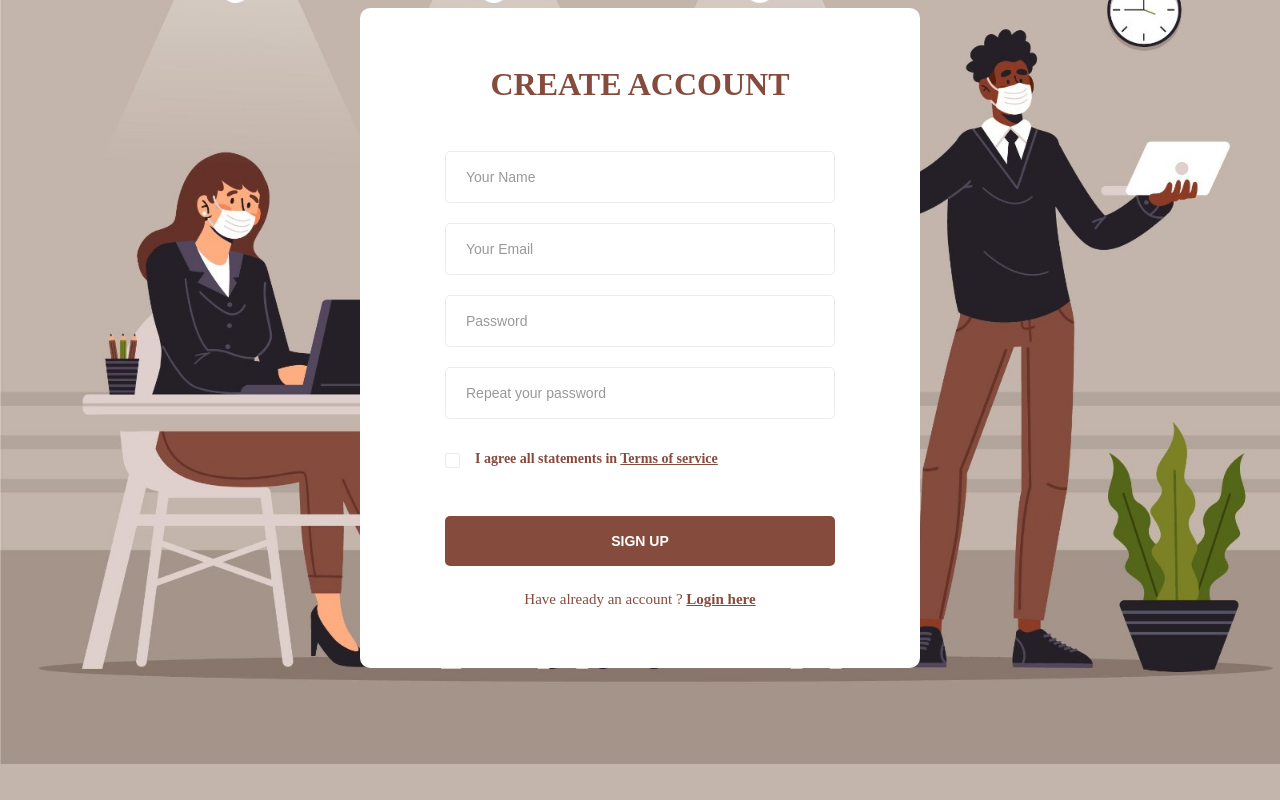
After one commit to JannatN/EmployeesProject, a PHP site: page /registration.html in a window 1280 px wide. The commit adds this page. Run offline with PHP 8.4, Linux system fonts and the light colour scheme; some web fonts are replaced.

Commit message:
design resitration

```diff
--- a/employee.css
+++ b/employee.css
@@ -1,5 +1,5 @@
 body {
-    background-color: #4583a5;
+    background-color: #c3b5ac;
     color: white;
     text-align: center;
     font-family: Cambria, Cochin, Georgia, Times, 'Times New Roman', serif;
--- /dev/null
+++ b/registarion.css
@@ -0,0 +1,433 @@
+/* @extend display-flex; */
+
+ display-flex, .display-flex, .display-flex-center {
+    display: flex;
+    display: -webkit-flex;
+}
+
+/* @extend list-type-ulli; */
+
+list-type-ulli {
+    list-style-type: none;
+    margin: 0;
+    padding: 0;
+}
+
+/* Montserrat-300 - latin */
+
+@font-face {
+    font-family: 'Montserrat';
+    font-style: normal;
+    font-weight: 300;
+    src: url("../fonts/montserrat/Montserrat-Light.ttf");
+    /* IE9 Compat Modes */
+}
+
+@font-face {
+    font-family: 'Montserrat';
+    font-style: normal;
+    font-weight: 400;
+    src: url("../fonts/montserrat/Montserrat-Regular.ttf");
+    /* IE9 Compat Modes */
+}
+
+@font-face {
+    font-family: 'Montserrat';
+    font-style: italic;
+    font-weight: 400;
+    src: url("../fonts/montserrat/Montserrat-Italic.ttf");
+    /* IE9 Compat Modes */
+}
+
+@font-face {
+    font-family: 'Montserrat';
+    font-style: normal;
+    font-weight: 500;
+    src: url("../fonts/montserrat/Montserrat-Medium.ttf");
+    /* IE9 Compat Modes */
+}
+
+@font-face {
+    font-family: 'Montserrat';
+    font-style: normal;
+    font-weight: 600;
+    src: url("../fonts/montserrat/Montserrat-SemiBold.ttf");
+    /* IE9 Compat Modes */
+}
+
+@font-face {
+    font-family: 'Montserrat';
+    font-style: normal;
+    font-weight: 700;
+    src: url("../fonts/montserrat/Montserrat-Bold.ttf");
+    /* IE9 Compat Modes */
+}
+
+@font-face {
+    font-family: 'Montserrat';
+    font-style: italic;
+    font-weight: 700;
+    src: url("../fonts/montserrat/Montserrat-BoldItalic.ttf");
+    /* IE9 Compat Modes */
+}
+
+@font-face {
+    font-family: 'Montserrat';
+    font-style: italic;
+    font-weight: 900;
+    src: url("../fonts/montserrat/montserrat-v12-latin-900.ttf"), url("../fonts/montserrat/montserrat-v12-latin-900.eot") format("embedded-opentype"), url("../fonts/montserrat/montserrat-v12-latin-900.svg") format("woff2"), url("../fonts/montserrat/montserrat-v12-latin-900.woff") format("woff"), url("../fonts/montserrat/montserrat-v12-latin-900.woff2") format("truetype");
+}
+
+a:focus, a:active {
+    text-decoration: none;
+    outline: none;
+    transition: all 300ms ease 0s;
+    -moz-transition: all 300ms ease 0s;
+    -webkit-transition: all 300ms ease 0s;
+    -o-transition: all 300ms ease 0s;
+    -ms-transition: all 300ms ease 0s;
+}
+
+input, select, textarea {
+    outline: none;
+    appearance: unset !important;
+    -moz-appearance: unset !important;
+    -webkit-appearance: unset !important;
+    -o-appearance: unset !important;
+    -ms-appearance: unset !important;
+}
+
+input::-webkit-outer-spin-button, input::-webkit-inner-spin-button {
+    appearance: none !important;
+    -moz-appearance: none !important;
+    -webkit-appearance: none !important;
+    -o-appearance: none !important;
+    -ms-appearance: none !important;
+    margin: 0;
+}
+
+input:focus, select:focus, textarea:focus {
+    outline: none;
+    box-shadow: none !important;
+    -moz-box-shadow: none !important;
+    -webkit-box-shadow: none !important;
+    -o-box-shadow: none !important;
+    -ms-box-shadow: none !important;
+}
+
+input[type=checkbox] {
+    appearance: checkbox !important;
+    -moz-appearance: checkbox !important;
+    -webkit-appearance: checkbox !important;
+    -o-appearance: checkbox !important;
+    -ms-appearance: checkbox !important;
+}
+
+input[type=radio] {
+    appearance: radio !important;
+    -moz-appearance: radio !important;
+    -webkit-appearance: radio !important;
+    -o-appearance: radio !important;
+    -ms-appearance: radio !important;
+}
+
+img {
+    max-width: 100%;
+    height: auto;
+}
+
+figure {
+    margin: 0;
+}
+
+p {
+    margin-bottom: 0px;
+    font-size: 15px;
+    color: #777;
+}
+
+h2 {
+    line-height: 1.66;
+    margin: 0;
+    padding: 0;
+    font-weight: 900;
+    color: #854b3d;
+    font-family: 'Montserrat';
+    font-size: 2.5vw;
+    text-transform: uppercase;
+    text-align: center;
+    margin-bottom: 40px;
+}
+
+.clear {
+    clear: both;
+}
+
+body {
+    line-height: 1.8;
+    font-weight: 400;
+    font-family: 'Montserrat';
+    background-image: url("wh.jpeg");
+    background-repeat: no-repeat;
+    background-size: cover;
+    -moz-background-size: cover;
+    -webkit-background-size: cover;
+    -o-background-size: cover;
+    -ms-background-size: cover;
+    background-position: center center;
+    /* padding: 115px 0; */
+}
+
+.container {
+    width: 560px;
+    position: relative;
+    margin: 0 auto;
+}
+
+.display-flex {
+    justify-content: space-between;
+    -moz-justify-content: space-between;
+    -webkit-justify-content: space-between;
+    -o-justify-content: space-between;
+    -ms-justify-content: space-between;
+    align-items: center;
+    -moz-align-items: center;
+    -webkit-align-items: center;
+    -o-align-items: center;
+    -ms-align-items: center;
+}
+
+.display-flex-center {
+    justify-content: center;
+    -moz-justify-content: center;
+    -webkit-justify-content: center;
+    -o-justify-content: center;
+    -ms-justify-content: center;
+    align-items: center;
+    -moz-align-items: center;
+    -webkit-align-items: center;
+    -o-align-items: center;
+    -ms-align-items: center;
+}
+
+.position-center {
+    position: absolute;
+    top: 50%;
+    left: 50%;
+    transform: translate(-50%, -50%);
+    -moz-transform: translate(-50%, -50%);
+    -webkit-transform: translate(-50%, -50%);
+    -o-transform: translate(-50%, -50%);
+    -ms-transform: translate(-50%, -50%);
+}
+
+.signup-content {
+    background: #fff;
+    border-radius: 10px;
+    -moz-border-radius: 10px;
+    -webkit-border-radius: 10px;
+    -o-border-radius: 10px;
+    -ms-border-radius: 10px;
+    padding: 50px 85px;
+}
+
+.form-group {
+    overflow: hidden;
+    margin-bottom: 20px;
+}
+
+.form-input {
+    width: 100%;
+    border: 1px solid #ebebeb;
+    border-radius: 5px;
+    -moz-border-radius: 5px;
+    -webkit-border-radius: 5px;
+    -o-border-radius: 5px;
+    -ms-border-radius: 5px;
+    padding: 17px 20px;
+    box-sizing: border-box;
+    font-size: 14px;
+    font-weight: 500;
+    color: #222;
+}
+
+.form-input::-webkit-input-placeholder {
+    color: #999;
+}
+
+.form-input::-moz-placeholder {
+    color: #999;
+}
+
+.form-input:-ms-input-placeholder {
+    color: #999;
+}
+
+.form-input:-moz-placeholder {
+    color: #999;
+}
+
+.form-input::-webkit-input-placeholder {
+    font-weight: 500;
+}
+
+.form-input::-moz-placeholder {
+    font-weight: 500;
+}
+
+.form-input:-ms-input-placeholder {
+    font-weight: 500;
+}
+
+.form-input:-moz-placeholder {
+    font-weight: 500;
+}
+
+.form-input:focus {
+    border: 1px solid transparent;
+    -webkit-border-image-source: -webkit-linear-gradient(to right, #854b3d, #854b3d);
+    -moz-border-image-source: -moz-linear-gradient(to right, #854b3d, #854b3d);
+    -o-border-image-source: -o-linear-gradient(to right, #854b3d, #854b3d);
+    border-image-source: linear-gradient(to right, #854b3d, #854b3d);
+    -webkit-border-image-slice: 1;
+    border-image-slice: 1;
+    border-radius: 5px;
+    -moz-border-radius: 5px;
+    -webkit-border-radius: 5px;
+    -o-border-radius: 5px;
+    -ms-border-radius: 5px;
+    background-origin: border-box;
+    background-clip: content-box, border-box;
+}
+
+.form-input:focus::-webkit-input-placeholder {
+    color: #222;
+}
+
+.form-input:focus::-moz-placeholder {
+    color: #222;
+}
+
+.form-input:focus:-ms-input-placeholder {
+    color: #222;
+}
+
+.form-input:focus:-moz-placeholder {
+    color: #222;
+}
+
+.form-submit {
+    width: 100%;
+    border-radius: 5px;
+    -moz-border-radius: 5px;
+    -webkit-border-radius: 5px;
+    -o-border-radius: 5px;
+    -ms-border-radius: 5px;
+    padding: 17px 20px;
+    box-sizing: border-box;
+    font-size: 14px;
+    font-weight: 700;
+    color: #fff;
+    text-transform: uppercase;
+    border: none;
+    background-image: -moz-linear-gradient(to left, #854b3d, #854b3d);
+    background-image: -ms-linear-gradient(to left, #854b3d, #854b3d);
+    background-image: -o-linear-gradient(to left, #854b3d, #854b3d);
+    background-image: -webkit-linear-gradient(to left, #854b3d, #854b3d);
+    background-image: linear-gradient(to left, #854b3d, #854b3d);
+}
+
+input[type=checkbox]:not(old) {
+    width: 2em;
+    margin: 0;
+    padding: 0;
+    font-size: 1em;
+    display: none;
+}
+
+input[type=checkbox]:not(old)+label {
+    display: inline-block;
+    margin-top: 7px;
+    margin-bottom: 25px;
+}
+
+input[type=checkbox]:not(old)+label>span {
+    display: inline-block;
+    width: 13px;
+    height: 13px;
+    margin-right: 15px;
+    margin-bottom: 3px;
+    border: 1px solid #ebebeb;
+    border-radius: 2px;
+    -moz-border-radius: 2px;
+    -webkit-border-radius: 2px;
+    -o-border-radius: 2px;
+    -ms-border-radius: 2px;
+    background: white;
+    background-image: -moz-linear-gradient(white, white);
+    background-image: -ms-linear-gradient(white, white);
+    background-image: -o-linear-gradient(white, white);
+    background-image: -webkit-linear-gradient(white, white);
+    background-image: linear-gradient(white, white);
+    vertical-align: bottom;
+}
+
+input[type=checkbox]:not(old):checked+label>span {
+    background-image: -moz-linear-gradient(white, white);
+    background-image: -ms-linear-gradient(white, white);
+    background-image: -o-linear-gradient(white, white);
+    background-image: -webkit-linear-gradient(white, white);
+    background-image: linear-gradient(white, white);
+}
+
+input[type=checkbox]:not(old):checked+label>span:before {
+    content: '\f26b';
+    display: block;
+    color: #222;
+    font-size: 11px;
+    line-height: 1.2;
+    text-align: center;
+    font-family: 'Material-Design-Iconic-Font';
+    font-weight: bold;
+    border-color: #854b3d;
+}
+
+.label-agree-term {
+    font-size: 14px;
+    font-weight: 600;
+    color: #854b3d;
+}
+
+.term-service {
+    font-size: 14px;
+    color: #854b3d;
+    border-color: #854b3d ;
+
+}
+
+.loginhere {
+    color: #854b3d;
+    font-weight: 500;
+    text-align: center;
+    margin-top: 20px;
+    margin-bottom: 5px;
+}
+
+.loginhere-link {
+    font-weight: 700;
+    color: #854b3d;
+}
+
+
+@media screen and (max-width: 768px) {
+    .container {
+        width: calc(100% - 40px);
+        max-width: 100%;
+    }
+}
+
+@media screen and (max-width: 480px) {
+    .signup-content {
+        padding: 50px 25px;
+    }
+}
--- /dev/null
+++ b/registration.html
@@ -0,0 +1,57 @@
+<!DOCTYPE html>
+<html lang="en">
+
+<head>
+    <meta charset="UTF-8">
+    <meta name="viewport" content="width=device-width, initial-scale=1.0">
+    <title>Register</title>
+    <link rel="stylesheet" href="registarion.css">
+    <style>
+        body{
+            background-color: #c3b5ac;
+        }
+    </style>
+</head>
+
+<body>
+
+    <div class="main">
+
+        <section class="signup">
+            <div class="container">
+                <div class="signup-content">
+                    <form method="POST" id="signup-form" class="signup-form">
+                        <h2 class="form-title">Create account</h2>
+                        <div class="form-group">
+                            <input type="text" class="form-input" name="name" id="name" placeholder="Your Name" />
+                        </div>
+                        <div class="form-group">
+                            <input type="email" class="form-input" name="email" id="email" placeholder="Your Email" />
+                        </div>
+                        <div class="form-group">
+                            <input type="text" class="form-input"  type="password" name="password" id="password"
+                                placeholder="Password" />
+                            <span toggle="#password" class="zmdi zmdi-eye field-icon toggle-password"></span>
+                        </div>
+                        <div class="form-group">
+                            <input type="password" class="form-input" name="re_password" id="re_password"
+                                placeholder="Repeat your password" />
+                        </div>
+                        <div class="form-group">
+                            <input type="checkbox" name="agree-term" id="agree-term" class="agree-term" />
+                            <label for="agree-term" class="label-agree-term"><span><span></span></span>I agree all
+                                statements in <a href="#" class="term-service">Terms of service</a></label>
+                        </div>
+                        <div class="form-group">
+                            <input type="submit" name="submit" id="submit" class="form-submit" value="Sign up" />
+                        </div>
+                    </form>
+                    <p class="loginhere">
+                        Have already an account ? <a href="LandPage.html" class="loginhere-link">Login here</a>
+                    </p>
+                </div>
+            </div>
+        </section>
+</body>
+
+</html>
```
Also changed, not shown: LandPage.css (+1 -9 lines), LandPage.html (+18 -18 lines).
